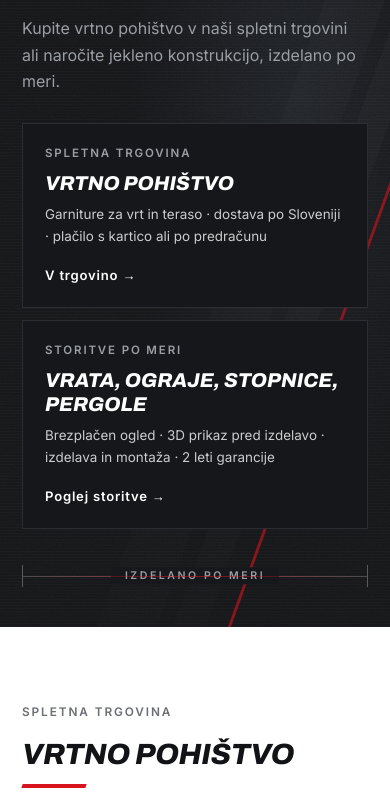
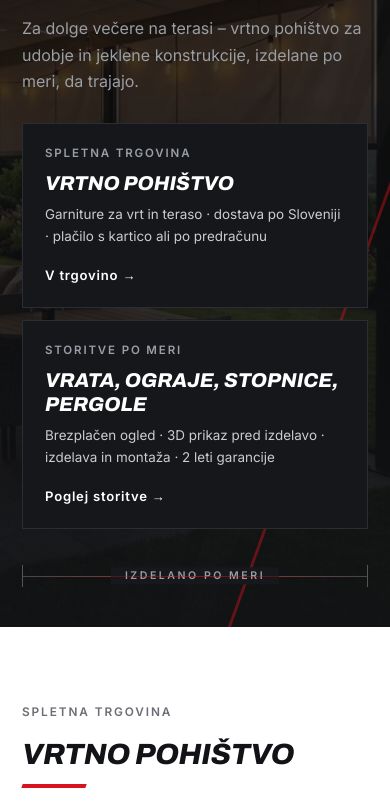
Before and after one commit to blazbratusek/steeldom, a plain HTML site: page index.html in a window 390 px wide. Shown: the part 248-1051 px from the top of the page. Drawn offline with Linux system fonts and the light colour scheme.

Commit message:
Naslovni del: zatemnjena večerna fotografija terase in toplejši podnaslov
Co-Authored-By: Claude Opus 5.5 <noreply@anthropic.com>
Claude-Session: https://claude.ai/code/session_015oCzHMpFATNB2Q1NaRWQth

```diff
--- a/index.html
+++ b/index.html
@@ -37,11 +37,12 @@
 
 <!-- HERO -->
 <section class="hero">
+  <div class="hero-photo" aria-hidden="true"><img src="img/pergola.webp" alt="" width="1312" height="816"></div>
   <div class="hero-deco" aria-hidden="true"><span></span><span></span><span></span></div>
   <div class="wrap hero-inner">
     <div class="hero-text">
       <h1>Jeklo in vrtno pohištvo<br>za sodoben dom</h1>
-      <p>Kupite vrtno pohištvo v naši spletni trgovini ali naročite jekleno konstrukcijo, izdelano po meri.</p>
+      <p>Za dolge večere na terasi – vrtno pohištvo za udobje in jeklene konstrukcije, izdelane po meri, da trajajo.</p>
     </div>
     <div class="paths">
       <a href="vrtno-pohistvo.html" class="path rv">
--- a/style.css
+++ b/style.css
@@ -274,6 +274,9 @@ h2::after{content:"";position:absolute;left:0;bottom:0;width:64px;height:4px;bac
 .nav a.nav-shop.on{color:#fff}
 /* hero: dark, no photo, 3D model */
 .hero{background:radial-gradient(ellipse 60% 70% at 75% 40%,#1d2025 0%,var(--dark) 70%);justify-content:center}
+.hero-photo{position:absolute;inset:0;overflow:hidden}
+.hero-photo img{width:100%;height:100%;object-fit:cover;object-position:60% 55%;filter:grayscale(.15) saturate(.9) brightness(.5) contrast(1.05);transform:scale(1.04);animation:heroZoom 16s ease-out forwards}
+.hero-photo::after{content:"";position:absolute;inset:0;background:linear-gradient(90deg,rgba(18,19,22,.92) 0%,rgba(18,19,22,.7) 40%,rgba(18,19,22,.25) 100%),linear-gradient(180deg,rgba(18,19,22,.35) 0%,transparent 30%,rgba(18,19,22,.85) 100%)}
 .hero-deco{position:absolute;top:0;bottom:0;right:-6%;width:46%;pointer-events:none}
 .hero-deco span{position:absolute;top:-10%;bottom:-10%;transform:skewX(-20deg);background:linear-gradient(180deg,rgba(255,255,255,.035),rgba(255,255,255,.01))}
 .hero-deco span:nth-child(1){left:8%;width:22%}
@@ -395,7 +398,9 @@ h2.drawn::after{transform:skewX(-20deg) scaleX(1)}
   .custom-list p{font-size:.84rem}
   .custom-list h3{font-size:1rem}
   .hero{justify-content:flex-end}
-  .hero-deco{width:70%;right:-30%;opacity:.7}
+  .hero-deco{width:70%;right:-30%;opacity:.5}
+  .hero-photo img{object-position:70% 50%}
+  .hero-photo::after{background:linear-gradient(180deg,rgba(18,19,22,.55) 0%,rgba(18,19,22,.6) 45%,rgba(18,19,22,.92) 100%)}
   #hero-3d{height:300px}
   .values{grid-template-columns:1fr;gap:26px}
   .steps{grid-template-columns:1fr;gap:0;margin-top:36px}
```
